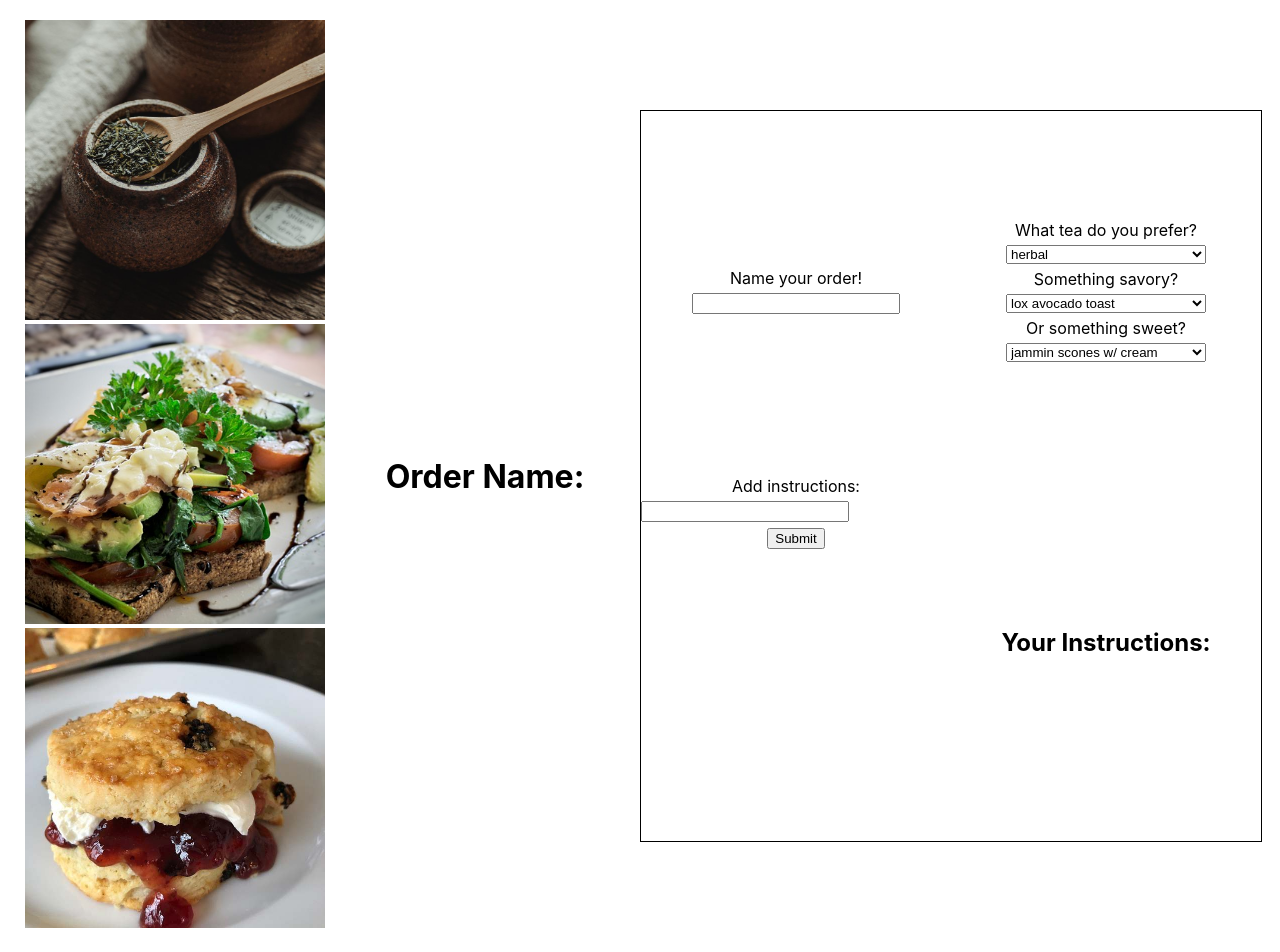
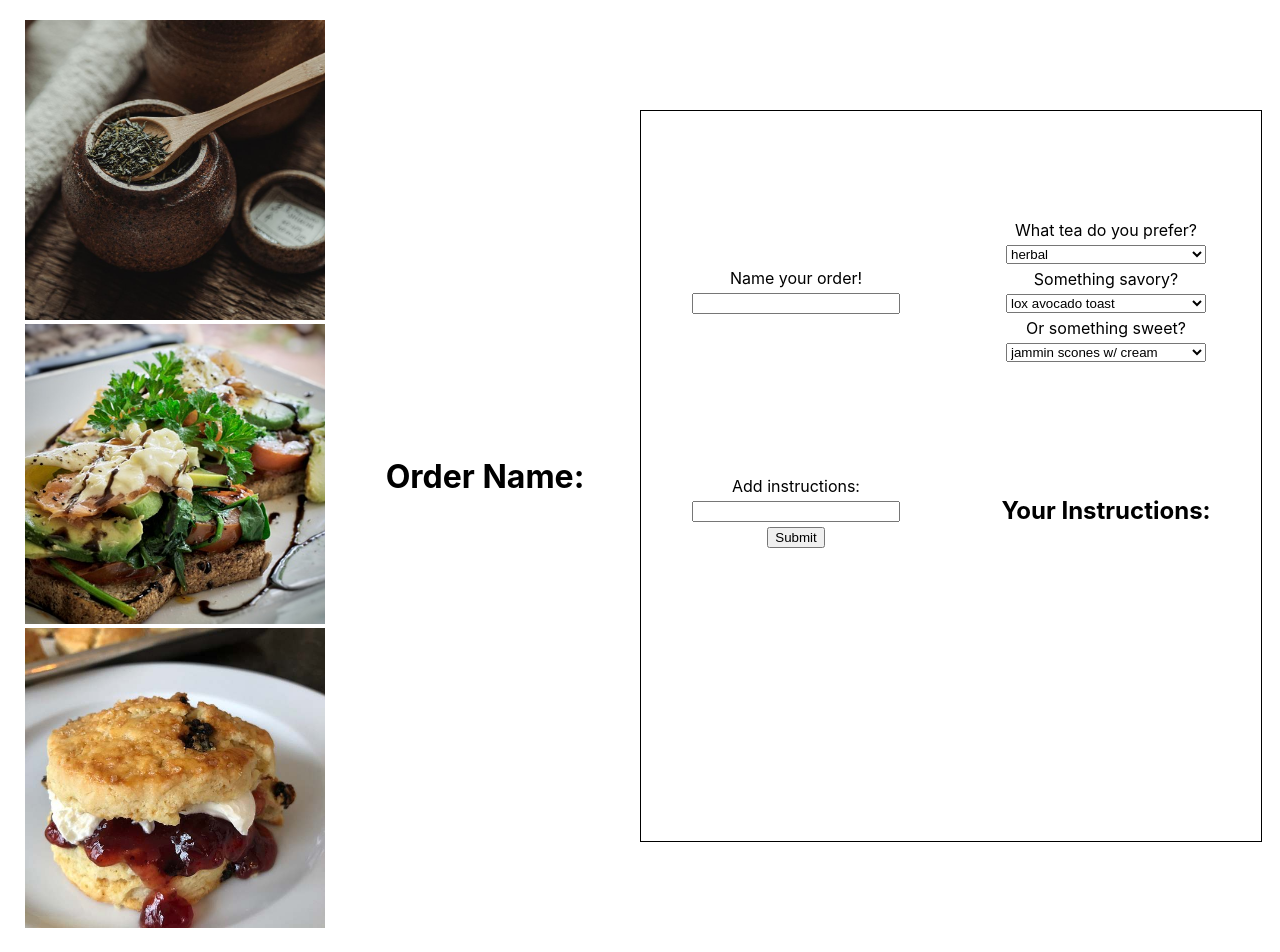
Before and after one commit to jenna-graham/fast-food-fs-react, a React (Create React App) app: page / in a window 1280 px wide. Built offline with nearby package versions, Linux system fonts and the light colour scheme.

Commit message:
minor changes

```diff
--- a/src/App.css
+++ b/src/App.css
@@ -45,3 +45,13 @@
   grid-template-rows: 1fr 1fr;
   border: solid 1px black;
 }
+form {
+  display: flex;
+  flex-direction: column;
+  align-items: center;
+}
+section.instruction {
+  display: flex;
+  flex-direction: column;
+  justify-content: flex-start;
+}
--- a/src/InstructionList.js
+++ b/src/InstructionList.js
@@ -2,7 +2,7 @@
 
 export default function InstructionList({ instructions }) {
   return (
-    <section>
+    <section className="instruction">
       <h2>Your Instructions:</h2>
       <ul>
         {
```
